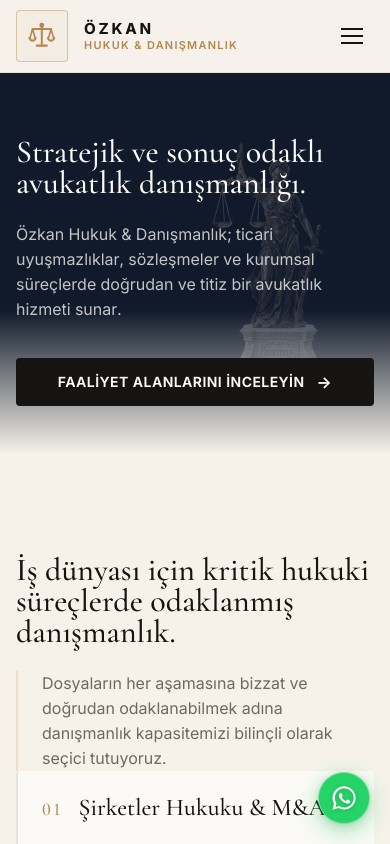
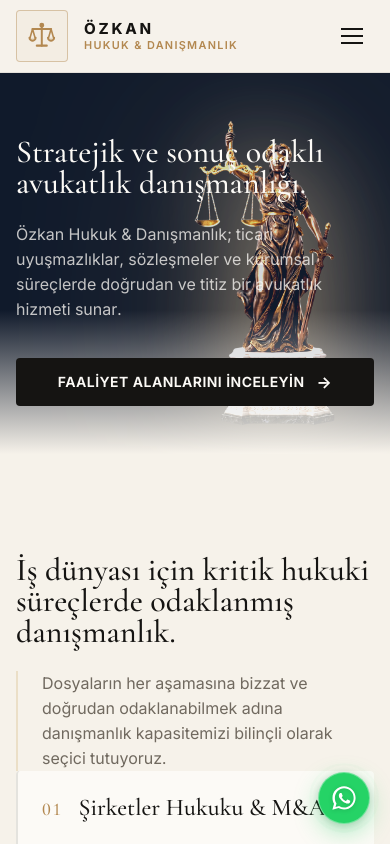
Before and after one commit to YusufOcal/av_bbo_site_v1, a React (Vite) app: page / in a window 390 px wide. Shown: the top 844 px of the page. Built offline with nearby package versions, Linux system fonts and the light colour scheme.

Commit message:
style: restore rich gold radiance and prominence to hero statue on all devices

```diff
--- a/src/features/home/sections/Hero.module.css
+++ b/src/features/home/sections/Hero.module.css
@@ -41,12 +41,12 @@
   height: auto;
   object-fit: contain;
   transform-origin: 55% 18%;
+  filter: contrast(1.35) brightness(1.25) saturate(1.45) drop-shadow(0 0 60px rgba(216, 189, 136, 0.85)) drop-shadow(0 0 120px rgba(179, 136, 80, 0.6));
 }
 
-/* Desktop Only: Hardware-accelerated 3D pivot animation and glow */
+/* Desktop Only: Hardware-accelerated 3D pivot animation */
 @media (min-width: 861px) {
   .watermark img {
-    filter: contrast(1.35) brightness(1.22) saturate(1.4) drop-shadow(0 0 70px rgba(216, 189, 136, 0.85)) drop-shadow(0 0 140px rgba(179, 136, 80, 0.6));
     animation: themisEntrance 1.6s cubic-bezier(0.16, 1, 0.3, 1) 300ms both, themis3DPivotedSway 14s cubic-bezier(0.45, 0.05, 0.55, 0.95) 1.9s infinite alternate;
     will-change: transform;
   }
@@ -166,12 +166,14 @@
     padding-block: var(--space-80) var(--space-64);
   }
 
-  /* Mobile: Completely static watermark without 3D animations or heavy drop-shadows */
+  /* Mobile: Vibrant gold glow preserved, but purely static (no GPU-choking 3D animation loop) */
   .watermark {
-    width: clamp(16rem, 50vw, 24rem);
+    width: clamp(22rem, 72vw, 36rem);
     left: auto;
-    right: -1rem;
-    opacity: 0.2;
+    right: -8%;
+    top: 52%;
+    transform: translateY(-50%);
+    opacity: 0.85;
     pointer-events: none;
     user-select: none;
   }
@@ -179,7 +181,7 @@
   .watermark img {
     animation: none !important;
     transform: none !important;
-    filter: contrast(1.1) brightness(1.1) !important;
+    filter: contrast(1.35) brightness(1.25) saturate(1.45) drop-shadow(0 0 45px rgba(216, 189, 136, 0.8)) drop-shadow(0 0 90px rgba(179, 136, 80, 0.55));
   }
 }
 
@@ -191,6 +193,12 @@
   .copy h1 {
     max-width: none;
   }
+
+  .watermark {
+    width: clamp(20rem, 70vw, 28rem);
+    right: -12%;
+    opacity: 0.82;
+  }
 }
 
 /* Accessibility: Respect prefers-reduced-motion */
```
